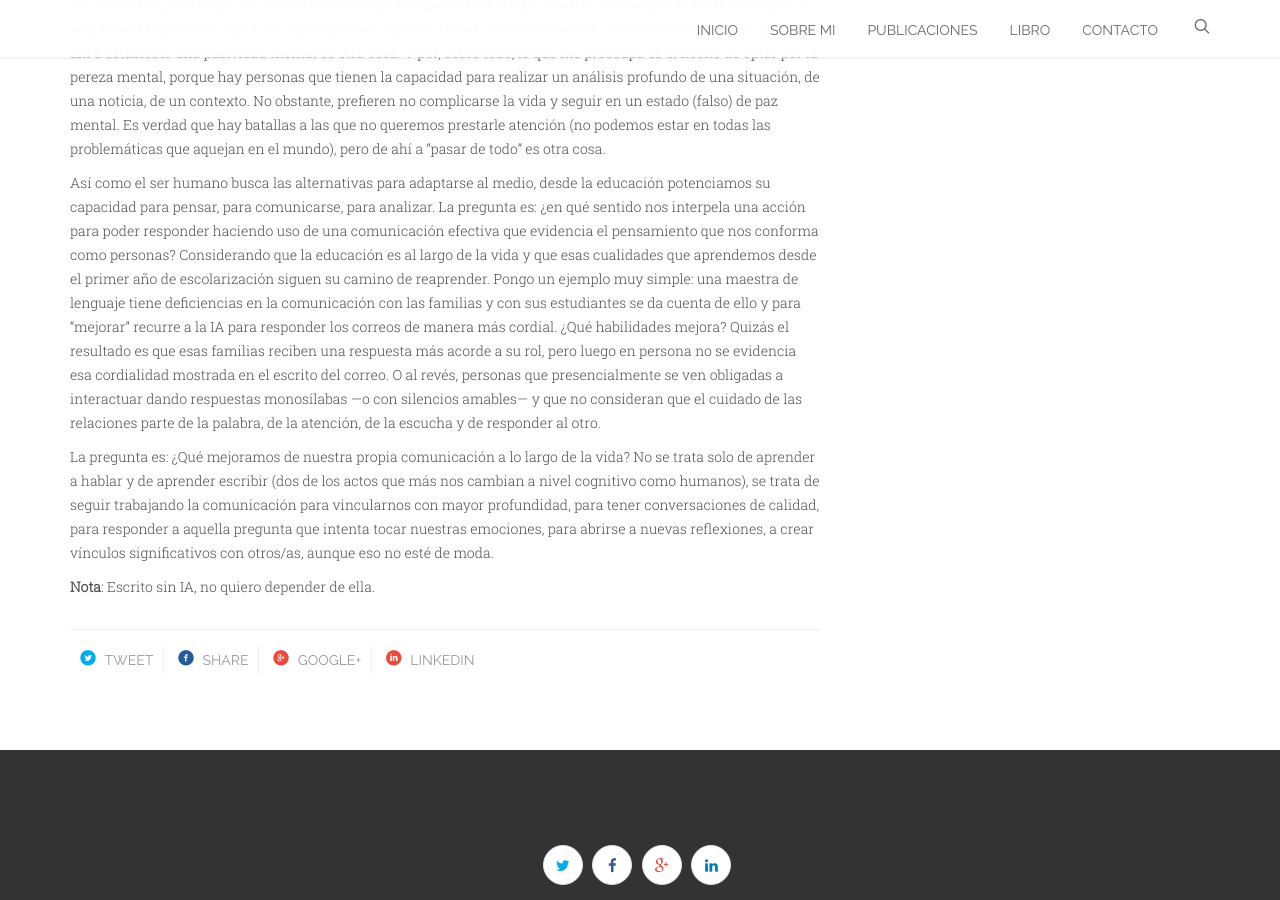
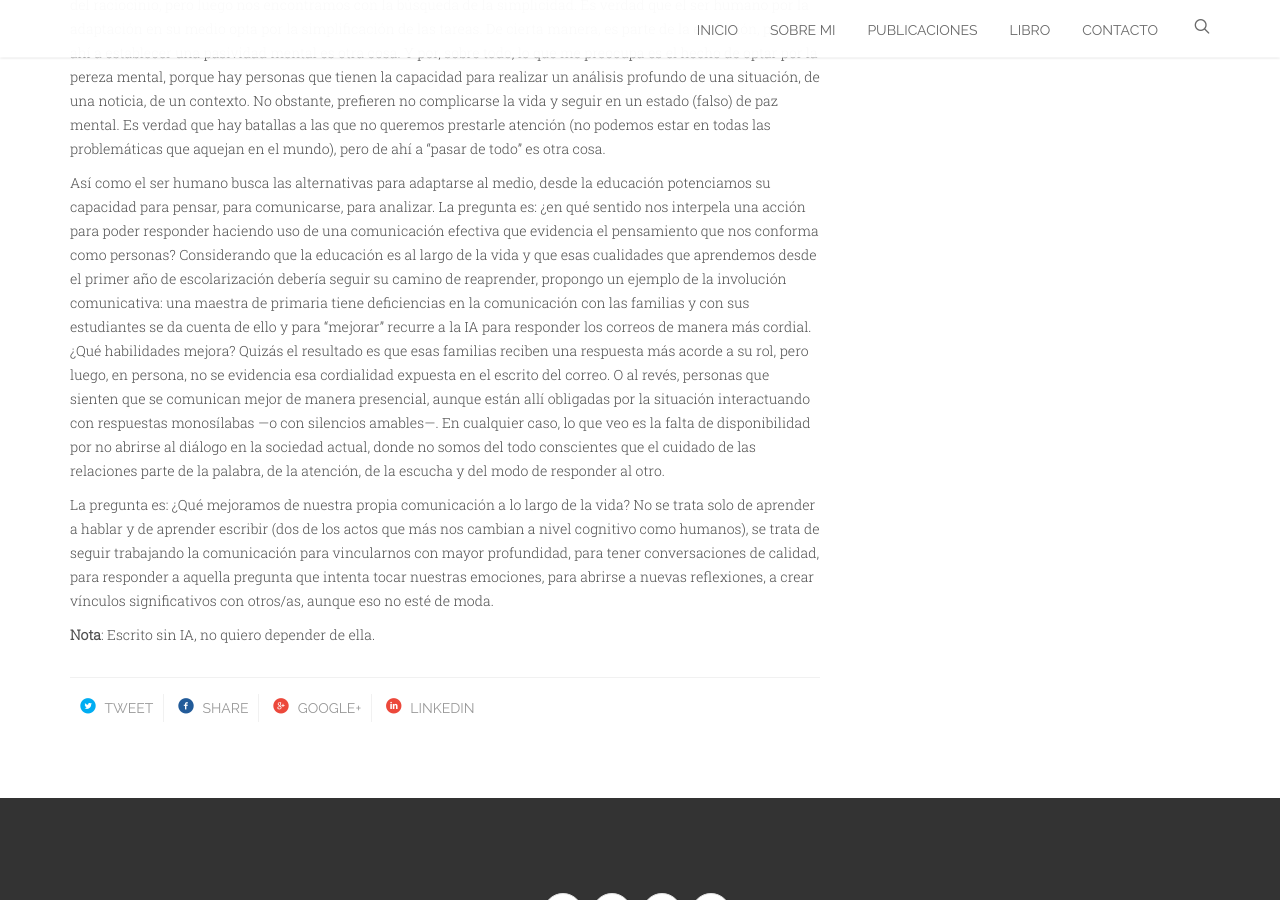
Before and after one commit to valeskacabrera/valeskacabrera.github.io, a Jekyll site: the page built from _posts/2026-08-21-la-comunicacion-humana.markdown, in a window 1280 px wide and 900 px high, scrolled down 1223 px. Built offline with Jekyll 4.4.1, drawn with Linux system fonts in a browser that asks for light colours; some web fonts are replaced.

Commit message:
Update 2026-08-21-la-comunicacion-humana.markdown

```diff
--- a/_posts/2026-08-21-la-comunicacion-humana.markdown
+++ b/_posts/2026-08-21-la-comunicacion-humana.markdown
@@ -13,7 +13,7 @@ Hace unos días leí la publicación de la psicóloga Pilar Sordo titulada “Es
 
 Lo preocupante es que esos modos de comunicación afectan la profundidad de los vínculos, de las relaciones humanas y de la comunicación. Desde la educación intentamos promover el pensamiento crítico, la complejidad del raciocinio, pero luego nos encontramos con la búsqueda de la simplicidad. Es verdad que el ser humano por la adaptación en su medio opta por la simplificación de las tareas. De cierta manera, es parte de la evolución, pero de ahí a establecer una pasividad mental es otra cosa. Y por, sobre todo, lo que me preocupa es el hecho de optar por la pereza mental, porque hay personas que tienen la capacidad para realizar un análisis profundo de una situación, de una noticia, de un contexto. No obstante, prefieren no complicarse la vida y seguir en un estado (falso) de paz mental. Es verdad que hay batallas a las que no queremos prestarle atención (no podemos estar en todas las problemáticas que aquejan en el mundo), pero de ahí a “pasar de todo” es otra cosa.
 
-Así como el ser humano busca las alternativas para adaptarse al medio, desde la educación potenciamos su capacidad para pensar, para comunicarse, para analizar. La pregunta es: ¿en qué sentido nos interpela una acción para poder responder haciendo uso de una comunicación efectiva que evidencia el pensamiento que nos conforma como personas? Considerando que la educación es al largo de la vida y que esas cualidades que aprendemos desde el primer año de escolarización siguen su camino de reaprender. Pongo un ejemplo muy simple: una maestra de lenguaje tiene deficiencias en la comunicación con las familias y con sus estudiantes se da cuenta de ello y para “mejorar” recurre a la IA para responder los correos de manera más cordial. ¿Qué habilidades mejora? Quizás el resultado es que esas familias reciben una respuesta más acorde a su rol, pero luego en persona no se evidencia esa cordialidad mostrada en el escrito del correo. O al revés, personas que presencialmente se ven obligadas a interactuar dando respuestas monosílabas —o con silencios amables— y que no consideran que el cuidado de las relaciones parte de la palabra, de la atención, de la escucha y de responder al otro.
+Así como el ser humano busca las alternativas para adaptarse al medio, desde la educación potenciamos su capacidad para pensar, para comunicarse, para analizar. La pregunta es: ¿en qué sentido nos interpela una acción para poder responder haciendo uso de una comunicación efectiva que evidencia el pensamiento que nos conforma como personas? Considerando que la educación es al largo de la vida y que esas cualidades que aprendemos desde el primer año de escolarización debería seguir su camino de reaprender, propongo un ejemplo de la involución comunicativa: una maestra de primaria tiene deficiencias en la comunicación con las familias y con sus estudiantes se da cuenta de ello y para “mejorar” recurre a la IA para responder los correos de manera más cordial. ¿Qué habilidades mejora? Quizás el resultado es que esas familias reciben una respuesta más acorde a su rol, pero luego, en persona, no se evidencia esa cordialidad expuesta en el escrito del correo. O al revés, personas que sienten que se comunican mejor de manera presencial, aunque están allí obligadas por la situación interactuando con respuestas monosílabas —o con silencios amables—. En cualquier caso, lo que veo es la falta de disponibilidad por no abrirse al diálogo en la sociedad actual, donde no somos del todo conscientes que el cuidado de las relaciones parte de la palabra, de la atención, de la escucha y del modo de responder al otro.
 
 La pregunta es: ¿Qué mejoramos de nuestra propia comunicación a lo largo de la vida? No se trata solo de aprender a hablar y de aprender escribir (dos de los actos que más nos cambian a nivel cognitivo como humanos), se trata de seguir trabajando la comunicación para vincularnos con mayor profundidad, para tener conversaciones de calidad, para responder a aquella pregunta que intenta tocar nuestras emociones, para abrirse a nuevas reflexiones, a crear vínculos significativos con otros/as, aunque eso no esté de moda.
 
```
